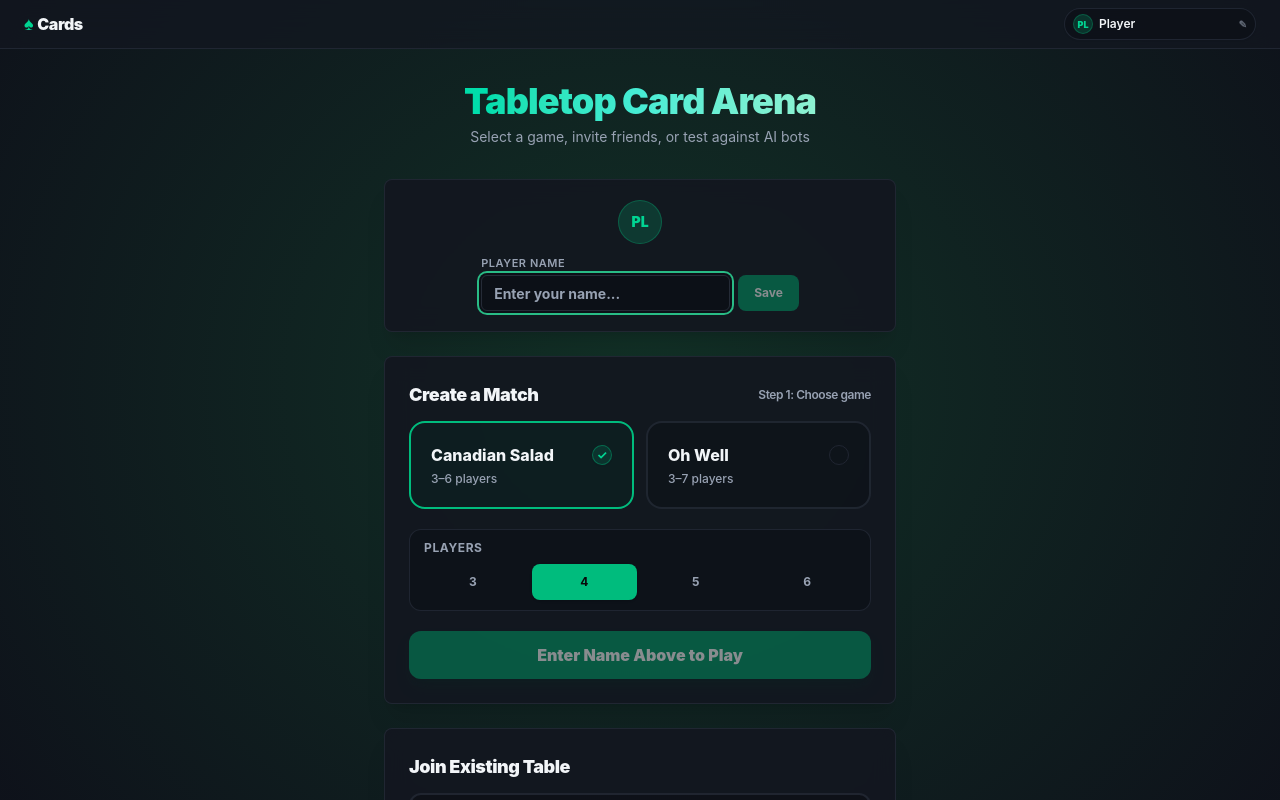
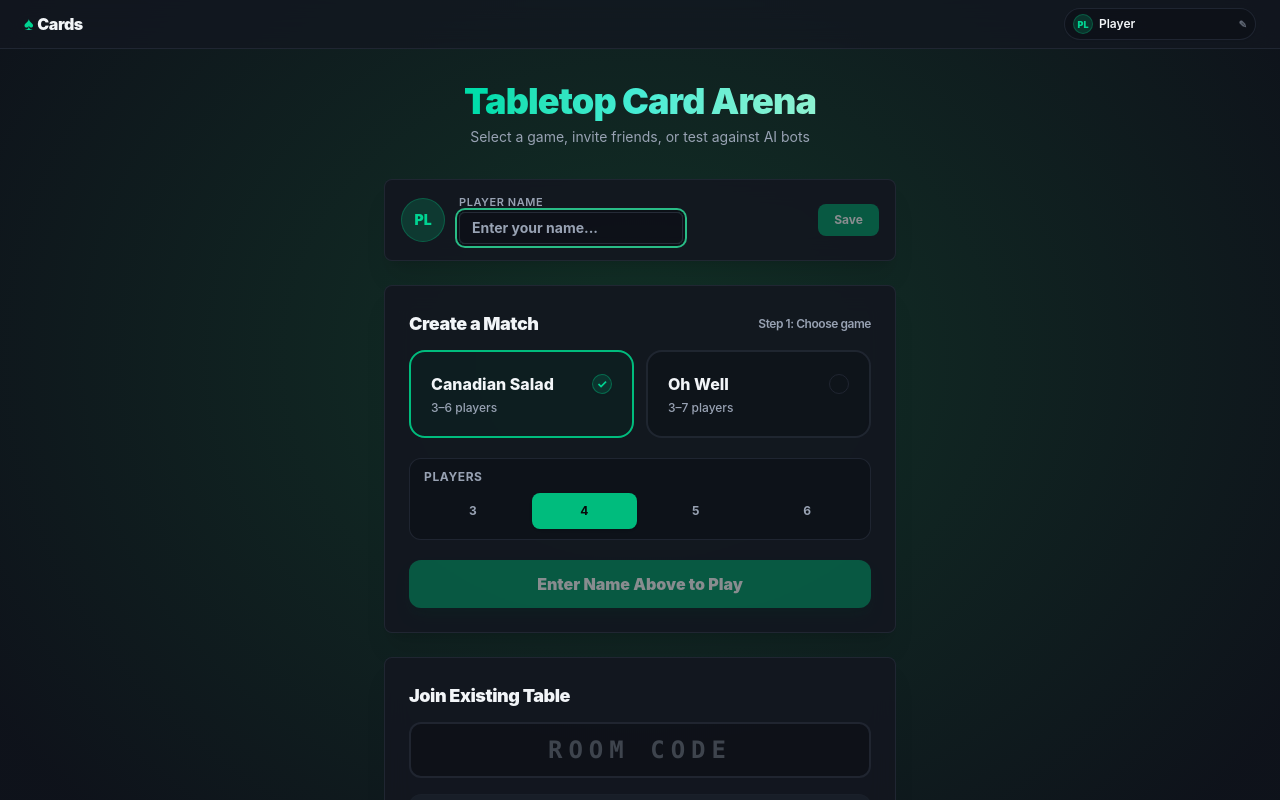
Before and after one commit to casonadams/cards, a Svelte app in the folder web/: page / in a window 1280 px wide. Shown: the top 800 px of the page. Built offline with nearby package versions, Linux system fonts and the light colour scheme.

Commit message:
style(lobby): restore slim horizontal player name card matching before style with fixed dimensions

```diff
--- a/web/src/App.svelte
+++ b/web/src/App.svelte
@@ -979,49 +979,69 @@
 			{/if}
 
 			<Card class="border-border/80 bg-card/90 shadow-xl backdrop-blur-md">
-				<CardContent class="p-4 sm:p-5 flex items-center justify-between gap-3.5">
-					<div class="w-11 h-11 rounded-full bg-emerald-500/20 text-emerald-400 border border-emerald-500/30 flex items-center justify-center text-sm font-black shrink-0">
+				<CardContent class="p-3.5 sm:p-4">
+					<form
+						onsubmit={(e) => {
+							e.preventDefault();
+							if (isEditingName || !hasValidName) {
+								savePlayerName(nameInput);
+							}
+						}}
+						class="flex items-center justify-between gap-3 w-full"
+					>
+						<div class="flex items-center gap-3 sm:gap-3.5 min-w-0 flex-1">
+							<div class="w-10 h-10 sm:w-11 sm:h-11 rounded-full bg-emerald-500/20 text-emerald-400 border border-emerald-500/30 flex items-center justify-center text-xs sm:text-sm font-black shrink-0">
 								{getInitials(playerName || nameInput || 'Player')}
 							</div>
-					<div class="flex flex-col min-w-0 flex-1 justify-center">
-						<span class="text-[11px] text-muted-foreground font-semibold uppercase tracking-wider leading-none">Player Name</span>
-						<div class="h-9 flex items-center mt-1.5 w-full">
+							<div class="flex flex-col min-w-0">
+								<span class="text-[10px] sm:text-[11px] text-muted-foreground font-semibold uppercase tracking-wider leading-tight">Player Name</span>
+								<div class="h-8 flex items-center mt-0.5">
 									{#if isEditingName || !hasValidName}
-								<form
-									onsubmit={(e) => { e.preventDefault(); savePlayerName(nameInput); }}
-									class="flex items-center gap-2 w-full"
-								>
 										<Input
-										class="text-sm h-9 flex-1 font-bold"
+											class="text-sm h-8 font-bold w-36 sm:w-56 bg-background/80"
 											placeholder="Enter your name..."
 											bind:value={nameInput}
 											maxlength={20}
 											autofocus
+											onkeydown={(e) => {
+												if (e.key === 'Escape' && hasValidName) {
+													isEditingName = false;
+													nameInput = playerName;
+												}
+											}}
 										/>
+									{:else}
+										<span class="text-base sm:text-lg font-black truncate max-w-[160px] sm:max-w-[260px] text-foreground leading-none">
+											{playerName}
+										</span>
+									{/if}
+								</div>
+							</div>
+						</div>
+
+						<div class="flex items-center shrink-0">
+							{#if isEditingName || !hasValidName}
 								<Button
 									type="submit"
 									size="sm"
-										class="h-9 px-4 bg-emerald-600 hover:bg-emerald-500 text-white font-bold text-xs rounded-lg cursor-pointer shrink-0"
+									class="h-8 px-4 bg-emerald-600 hover:bg-emerald-500 text-white font-bold text-xs rounded-lg cursor-pointer shrink-0"
 									disabled={!nameInput.trim()}
 								>
 									Save
 								</Button>
-								</form>
 							{:else}
-								<div class="flex items-center justify-between gap-2 w-full">
-									<span class="text-base sm:text-lg font-black truncate text-foreground leading-none">{playerName}</span>
 								<Button
+									type="button"
 									variant="outline"
 									size="sm"
-										class="text-xs h-9 px-3.5 border-border/80 hover:bg-background/80 shrink-0 font-semibold cursor-pointer"
+									class="text-xs h-8 px-3 sm:px-3.5 border-border/80 hover:bg-background/80 shrink-0 font-semibold cursor-pointer"
 									onclick={() => { nameInput = playerName; isEditingName = true; }}
 								>
 									Change Name
 								</Button>
-								</div>
 							{/if}
 						</div>
-					</div>
+					</form>
 				</CardContent>
 			</Card>
 
```
Lines whose indentation alone changed are shown as unchanged.
